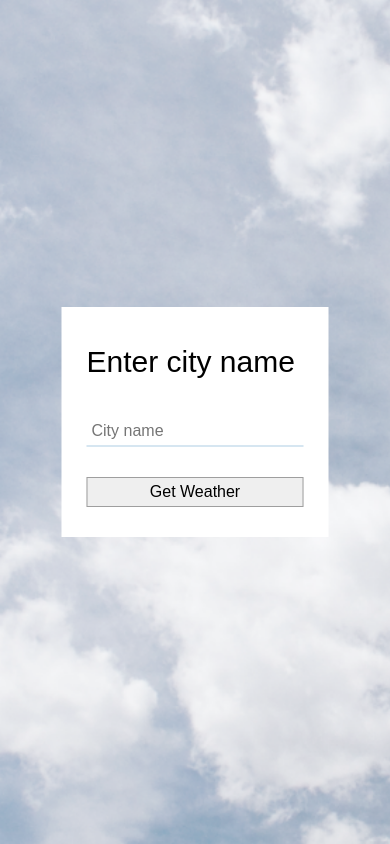
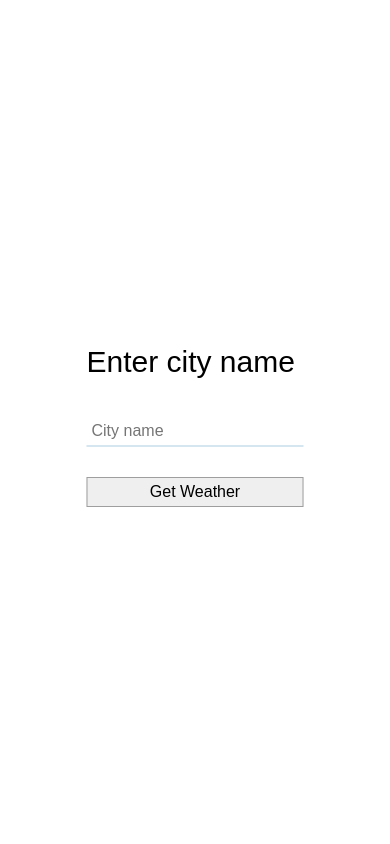
Before and after one commit to RomanLamer/Weathermap, a plain HTML site: page index.html in a window 390 px wide. Drawn offline with Linux system fonts and the light colour scheme; a web font is replaced by a local one.

Commit message:
fix bug with bg

```diff
--- a/styles/style.css
+++ b/styles/style.css
@@ -185,9 +185,11 @@ body{
 }
 
 @media (max-width:830px){
-
+    body{
+        background-image: unset;
+        background-color: #fff;
+    }
     .content {
-    background-image: url();
     text-align: center;
     flex-direction: column-reverse;
     margin: 0;
```
